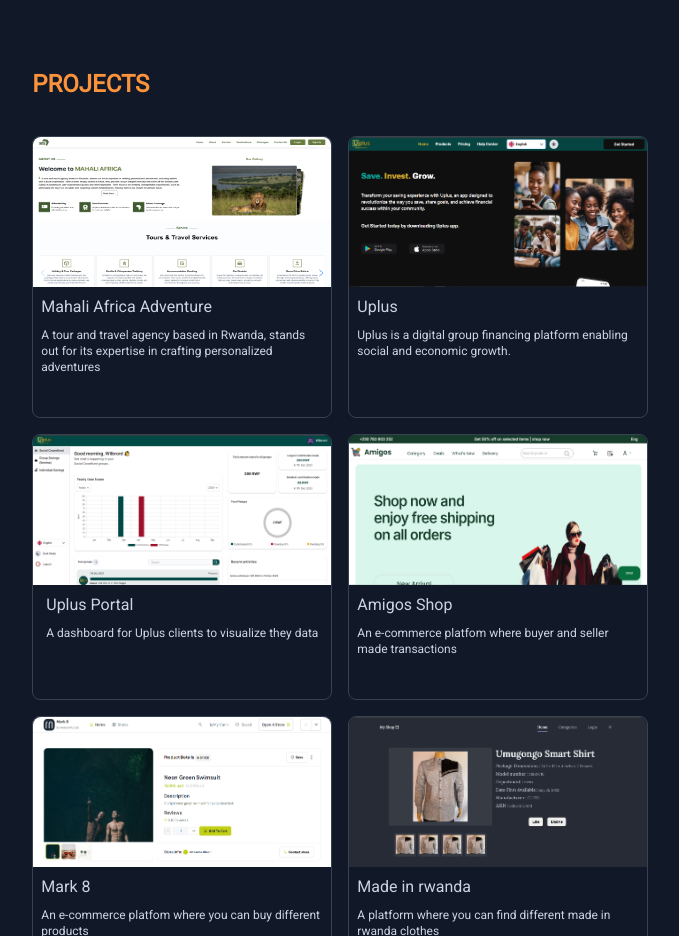
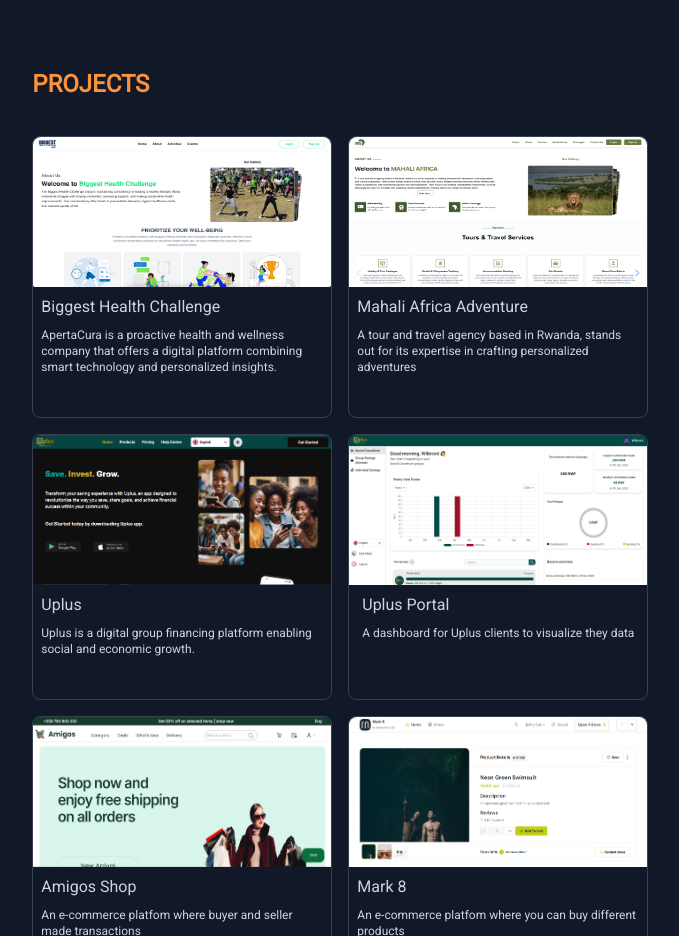
Before and after one commit to wilbrord2/my_brand-Wilbrord, a Next.js app: page / in a window 1280 px wide. Shown: the part 3260-4196 px from the top of the page, without its empty margins (453-1132 px from the left). Built offline with nearby package versions, Linux system fonts and the light colour scheme.

Commit message:
update cv

```diff
--- a/app/component/work.tsx
+++ b/app/component/work.tsx
@@ -4,6 +4,13 @@ import Image from "next/image";
 
 const Work = () => {
   const projects = [
+    {
+      image: "/ape.png",
+      title: "Biggest Health Challenge",
+      link: "https://biggesthealthchallenge.com/",
+      description:
+        "ApertaCura is a proactive health and wellness company that offers a digital platform combining smart technology and personalized insights.",
+    },
     {
       image: "/mahali.png",
       title: "Mahali Africa Adventure",
```
Also changed, not shown: public/ape.png (added).
